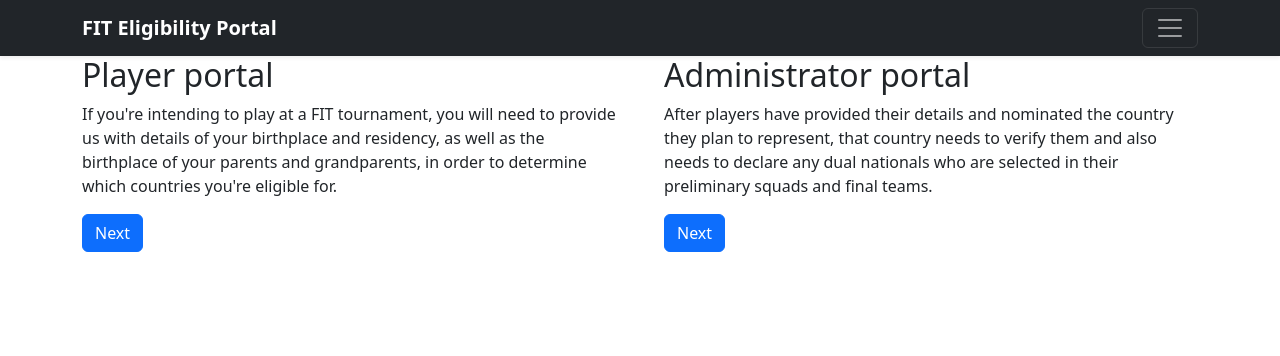
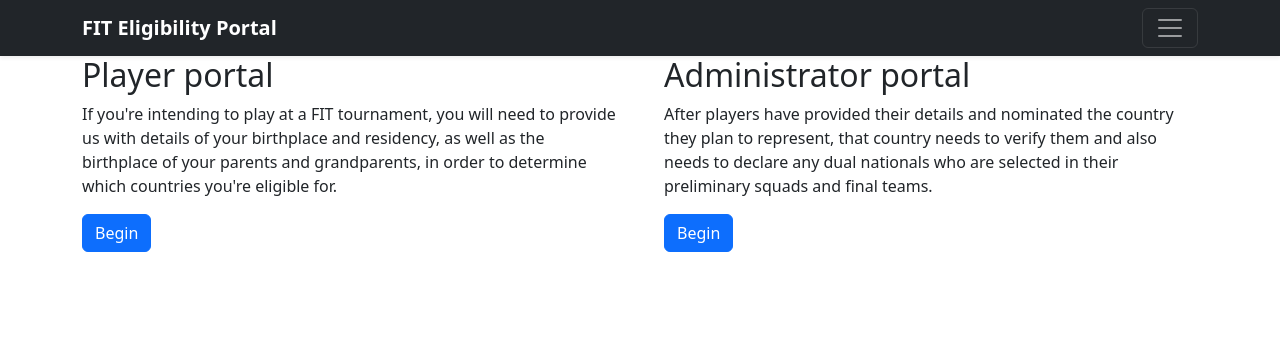
Before and after one commit to internationaltouch/fit_tournaments, a Django app: page / in a window 1280 px wide. Shown: the top 356 px of the page. Run offline with Django 3.2, Linux system fonts and the light colour scheme; some libraries are stand-ins or nearby versions.

Commit message:
fix buttons on index page

```diff
--- a/eligibility/templates/eligibility/index.html
+++ b/eligibility/templates/eligibility/index.html
@@ -1,23 +1,25 @@
 {% extends "eligibility/base.html" %}
+{% load bootstrap5 %}
 
 {% block page_title %}Player Eligibility Portal{% endblock %}
 
 {% block container %}
     <main>
         <div class="row g-5">
-            <div class="col-md-6">
+            <div class="col md-6">
                 <h2>Player portal</h2>
                 <p>If you're intending to play at a FIT tournament, you will need to provide us with details of your
                     birthplace and residency, as well as the birthplace of your parents and grandparents, in order to
                     determine which countries you're eligible for.</p>
-                <a href="{% url 'players' %}" class="btn btn-primary">Next</a>
+                {% url 'players' as player_portal %}
+                {% bootstrap_button "Begin" button_type="link" href=player_portal %}
             </div>
-            <div class="col-md-6">
+            <div class="col md-6">
                 <h2>Administrator portal</h2>
                 <p>After players have provided their details and nominated the country they plan to represent, that
                     country needs to verify them and also needs to declare any dual nationals who are selected in their
                     preliminary squads and final teams.</p>
-                <a href="#" class="btn btn-primary">Next</a>
+                {% bootstrap_button "Begin" button_type="link" href="#" extra_classes="disabled" %}
             </div>
         </div>
     </main>
```
